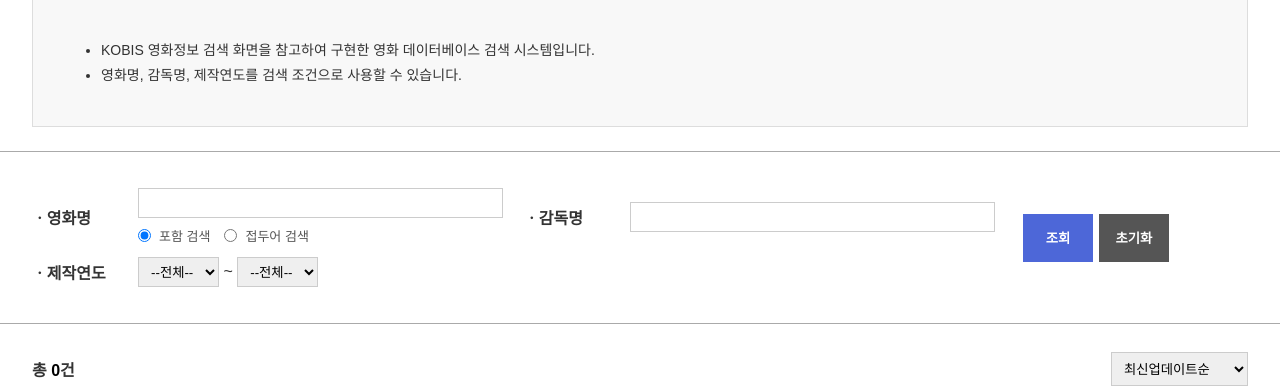
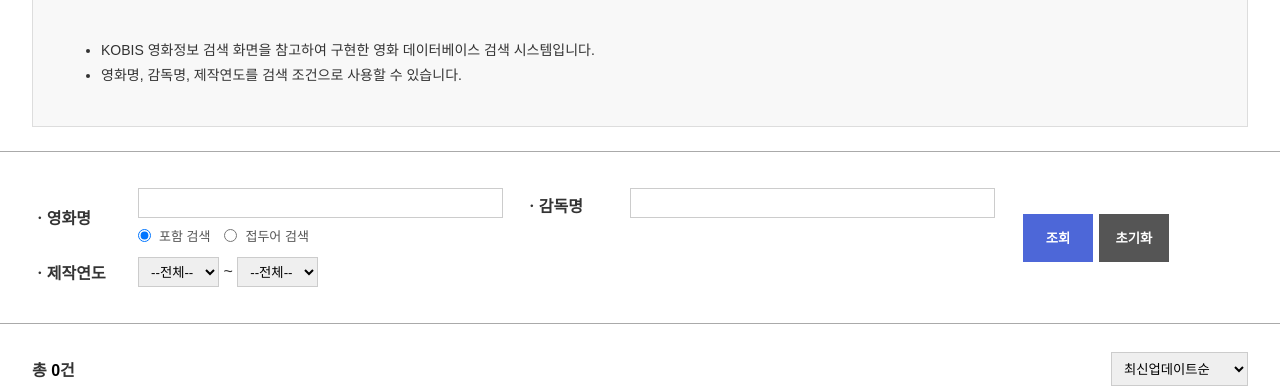
Before and after one commit to newdhkim/Movie-search-DB-project, a Flask app: page / in a window 1280 px wide. Shown: the part 89-479 px from the top of the page. Run offline with Flask 3, Linux system fonts and the light colour scheme; data that the repository does not hold is empty.

Commit message:
Fix: 검색창 위치 조정

```diff
--- a/templates/search.html
+++ b/templates/search.html
@@ -43,6 +43,11 @@
             font-weight: bold;
         }
 
+        .label.top-align {
+            align-self: start;
+            padding-top: 5px;
+        }
+
         input, select {
             height: 30px;
             border: 1px solid #ccc;
@@ -64,6 +69,10 @@
             display: flex;
             flex-direction: column;
             gap: 8px;
+        }
+
+        .field-block.top-align {
+            align-self: start;
         }
 
         .radio-group {
@@ -249,8 +258,8 @@
                 </div>
             </div>
 
-            <div class="label">ㆍ감독명</div>
-            <div class="field-block">
+            <div class="label top-align">ㆍ감독명</div>
+            <div class="field-block top-align">
                 <input class="text-input" type="text" name="director" value="{{ request.args.get('director', '') }}">
             </div>
 
```
